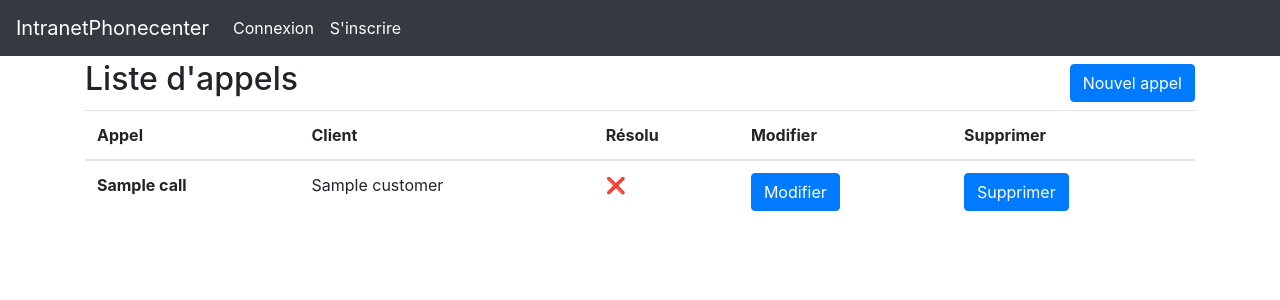
After one commit to DimitriSauvage/pythonIntranetCallCenter, a Django app: template intranet_phonecenter/calls/templates/calls/call_list.html in a window 1280 px wide. The commit adds this page. Shown: the top 300 px of the page. Run offline with Django 3.2, Linux system fonts and the light colour scheme; the template is opened without the code that fills it: most values are stand-ins (such as "Sample title", 1, 10 or a date in 2020); some libraries are stand-ins or nearby versions.

Commit message:
Calls : Edit and remove

```diff
--- /dev/null
+++ b/intranet_phonecenter/calls/templates/calls/call_list.html
@@ -0,0 +1,53 @@
+{% extends "base.html" %}
+{% load static %}
+{% load i18n %}
+{% block title_html %} Liste d'appels {% endblock %}
+{% block content %}
+<div class="d-flex flex-row justify-content-between align-items-center flex-wrap mb-1">
+    <h2>Liste d'appels</h2>
+    <div>
+        <a
+            class="btn btn-primary"
+            href="{% url 'calls:new_call' %}"
+            role="button"
+            >Nouvel appel</a
+        >
+    </div>
+</div>
+
+
+<table class="table">
+    <thead>
+        <tr>
+            <th scope="col">Appel</th>
+            <th scope="col">Client</th>
+            <th scope="col">Résolu</th>
+            <th>Modifier</th>
+            <th>Supprimer</th>
+        </tr>
+    </thead>
+    <tbody>
+        {% for call in calls %}
+        <tr>
+            <th scope="row">{{ call }}</th>
+            <td>{{ call.customer }}</td>
+            <td>{% if call.solved %} ✅ {% else %} ❌ {% endif %}</td>
+            <td>
+                <a
+                    class="btn btn-primary"
+                    href="{% url 'calls:call_edit' call.id %}"
+                    >Modifier</a
+                >
+            </td>
+            <td>
+                <a
+                    class="btn btn-primary"
+                    href="{% url 'calls:call_delete' call.id %}"
+                    >Supprimer</a
+                >
+            </td>
+        </tr>
+        {% endfor %}
+    </tbody>
+</table>
+{% endblock content %}
--- a/intranet_phonecenter/calls/urls.py
+++ b/intranet_phonecenter/calls/urls.py
@@ -1,9 +1,12 @@
 from django.urls import path
 
-from calls import views
+from calls import views, cbv
 
 app_name = 'calls'
 
 urlpatterns = [
     path('new_call/', views.new_call, name="new_call"),
+    path('call_list/', views.call_list, name="call_list"),
+    path('call_edit/<int:call_id>/', views.call_edit, name="call_edit"),
+    path('call_delete/<int:pk>/', cbv.CallDeleteView.as_view(), name="call_delete"),
 ]
--- a/intranet_phonecenter/intranet_phonecenter/templates/base.html
+++ b/intranet_phonecenter/intranet_phonecenter/templates/base.html
@@ -72,11 +72,7 @@
                     {% endif %}
                     {% if request.user.is_teammember %}
                         <li class="nav-item active">
-                            <a
-                                class="nav-link"
-                                href="{% url 'calls:new_call' %}"
-                                >Nouvel appel</a
-                            >
+                            <a class="nav-link" href="{% url 'calls:call_list' %}">Liste d'appels</a>
                         </li>
                     {% endif %}
                     <li class="nav-item active">
```
Also changed, not shown: intranet_phonecenter/calls/cbv.py (added, +27 -0 lines), intranet_phonecenter/calls/views.py (+43 -1 lines), intranet_phonecenter/intranet_phonecenter/templates/utils/delete_view.html (added, +23 -0 lines).
